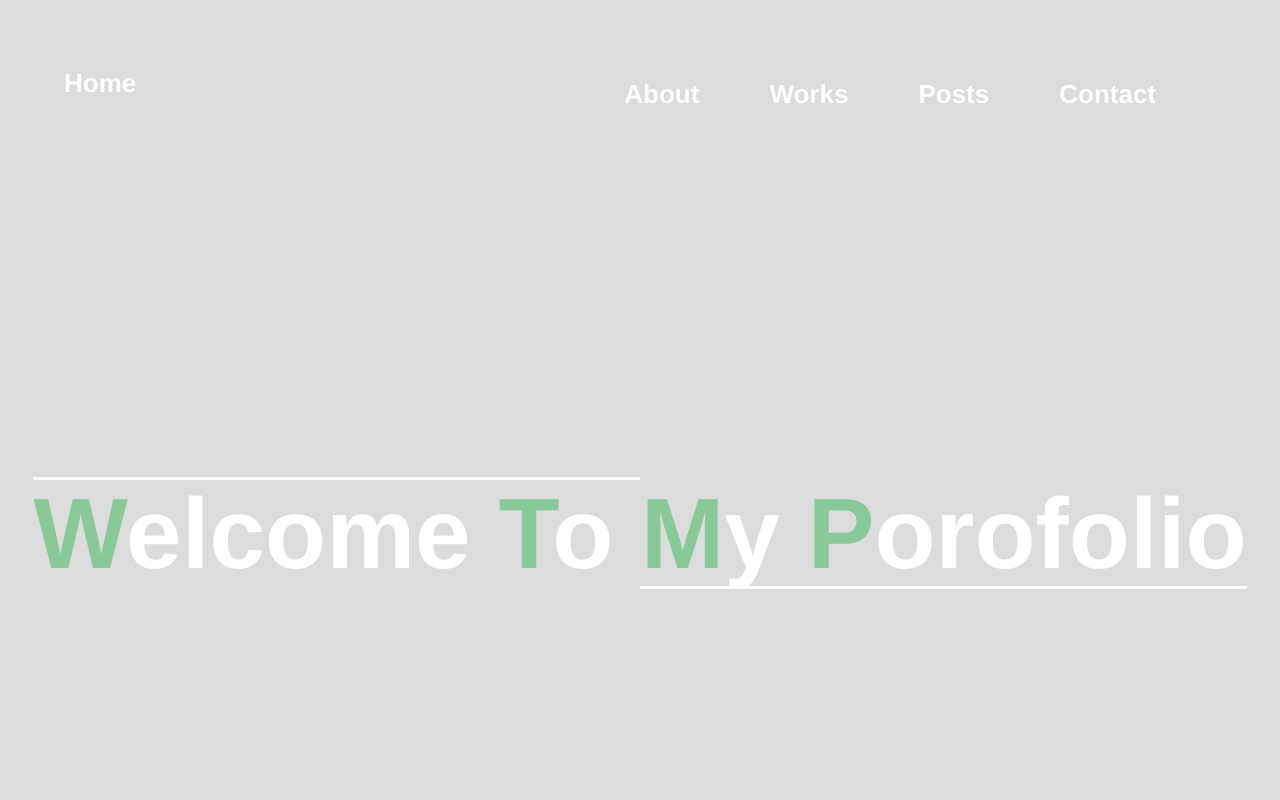
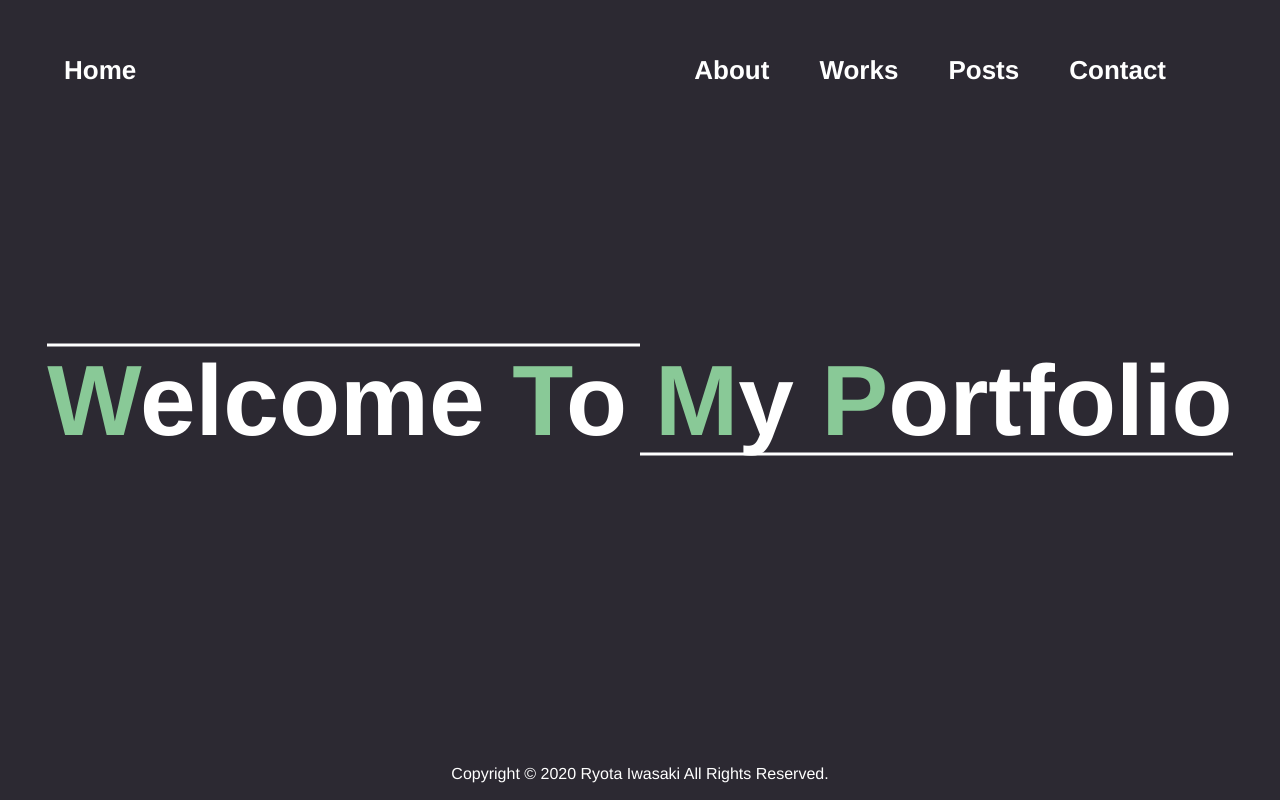
Before and after one commit to taryotaryo/portfoilo, a Vue app: page / in a window 1280 px wide. Shown: the top 800 px of the page. Built offline with nearby package versions, Linux system fonts and the light colour scheme.

Commit message:
modify backgroundcolor and header and footer

```diff
--- a/src/App.vue
+++ b/src/App.vue
@@ -42,7 +42,7 @@ export default {
 
 body {
   overflow-y: scroll;
-  background-color: #dcdcdc;
+  background-color: #2C2932;
   cursor: none;
   position: relative;
 }
@@ -58,7 +58,7 @@ p {
 }
 
 #app {
-  font-family: Avenir, Helvetica, Arial, sans-serif;
+  font-family: fs_trumanregular, "Helvetica Neue", Helvetica, Arial, sans-serif;
   -webkit-font-smoothing: antialiased;
   -moz-osx-font-smoothing: grayscale;
   color: #fff;
--- a/src/components/Cursor.vue
+++ b/src/components/Cursor.vue
@@ -100,16 +100,16 @@ export default {
 <style>
 /*カーソル*/
 #cursor{
-  position: relative;
+  position: absolute;
   top: 0;
   left: 0;
   width: 8px;
   height: 8px;
-  margin: -4px 0 0 -4px;
+  margin: -7px 0 0 -4px;
   border-radius: 50%;
   z-index: 3;/*一番手前に来るように*/
   pointer-events: none;/*【重要】マウス直下に常に画像があるので、全てをクリックできなくなる。noneにして対応*/
-  transition: transform 0.1s;
+  transition: transform 180ms;
   opacity: 0;/*開いた瞬間非表示*/
   background-color: #000;
 }
@@ -119,7 +119,7 @@ export default {
 }
 
 #stalker{
-  position: relative;
+  position: absolute;
   background-color: blue;
   border-radius: 50%;
   width: 40px;
@@ -127,9 +127,9 @@ export default {
   z-index: 2;/*一番手前に来るように*/
   pointer-events: none;/*【重要】マウス直下に常に画像があるので、全てをクリックできなくなる。noneにして対応*/
   background-size: contain;
-  background-color: #89c997;
+  background-color: #ffefd5;
   opacity: 0;/*開いた瞬間非表示*/
-  transition: transform 0.1s;
+  transition: transform 180ms;
 }
 #stalker.active{
   background-color: #ffefd5;
--- a/src/components/Footer.vue
+++ b/src/components/Footer.vue
@@ -19,9 +19,14 @@ export default {
 </script>
 
 <style>
+footer {
+  position: absolute;
+  bottom: 10px;
+  left: 50%;
+  transform: translateX(-50%);
+}
 footer p {
     color: #fff;
     text-align: center;
-    padding-bottom: 40px;
 }
 </style>
--- a/src/components/Header.vue
+++ b/src/components/Header.vue
@@ -31,17 +31,24 @@ export default {
 
 <style lang="scss">
 header {
+  position: absolute;
+  top: 0;
+  width: 100%;
+  height: 140px;
+  margin: 0 auto;
   font-weight: bold;
   font-size: 26px;
 
   a {
+    cursor: none;
     color: #fff;
     text-decoration: none;
   }
 
   .header-home{
-    line-height: 3;
     transition: 0.3s;
+    line-height: 140px;
+
     &:hover {
       color: #89c997;
       transform: scale(1.5);
@@ -57,13 +64,15 @@ header {
     .header-lists {
       list-style: none;
       display: flex;
+      margin: 0;
 
       li {
         cursor: none;
         border-radius: 5px;
-        padding: 10px;
         margin-right: 50px;
         transition: 0.3s;
+        line-height: 140px;
+
           &:nth-of-type(4){
             margin-right: 0px;
           }
--- a/src/components/SectionTitle.vue
+++ b/src/components/SectionTitle.vue
@@ -24,8 +24,7 @@ export default {
     display: inline-block;
     font-size: 60px;
     letter-spacing: 0.2em;
-    margin: 20px auto;
-    margin-bottom: 80px;
+    margin: 60px auto 60px auto;
     text-align: left;
 
     &:first-letter {
--- a/src/views/Home.vue
+++ b/src/views/Home.vue
@@ -1,23 +1,35 @@
 <template>
   <div id="home">
       <div class="home-container">
-        <h1 class="home-message"><span>W</span>elcome <span>T</span>o <span>M</span>y <span>P</span>orofolio</h1>
+        <h1 class="home-message" v-on:mouseover="mouseEnter()" v-on:mouseleave="mouseLeave()"><span>W</span>elcome <span>T</span>o <span>M</span>y <span>P</span>ortfolio</h1>
       </div>
+      <div class="moon"></div>
   </div>
 </template>
 
 <script>
-// @ is an alias to /src
-
+import { bus } from '../main.js'
 export default {
+  methods: {
+    mouseEnter: function () {
+      bus.$emit('bus-event-onNav')
+    },
+    mouseLeave: function () {
+      bus.$emit('bus-event-off')
+    }
+  }
 }
 </script>
 
 <style lang="scss">
 #home {
+  height: 100vh;
   .home-container {
-    padding-top: 330px;
-    padding-bottom: 330px;
+    position: absolute;
+    top: 50%;
+    left: 50%;
+    width: 100%;
+    transform: translate(-50%, -50%);
     text-align: center;
     .home-message{
       font-size: 100px;
```
